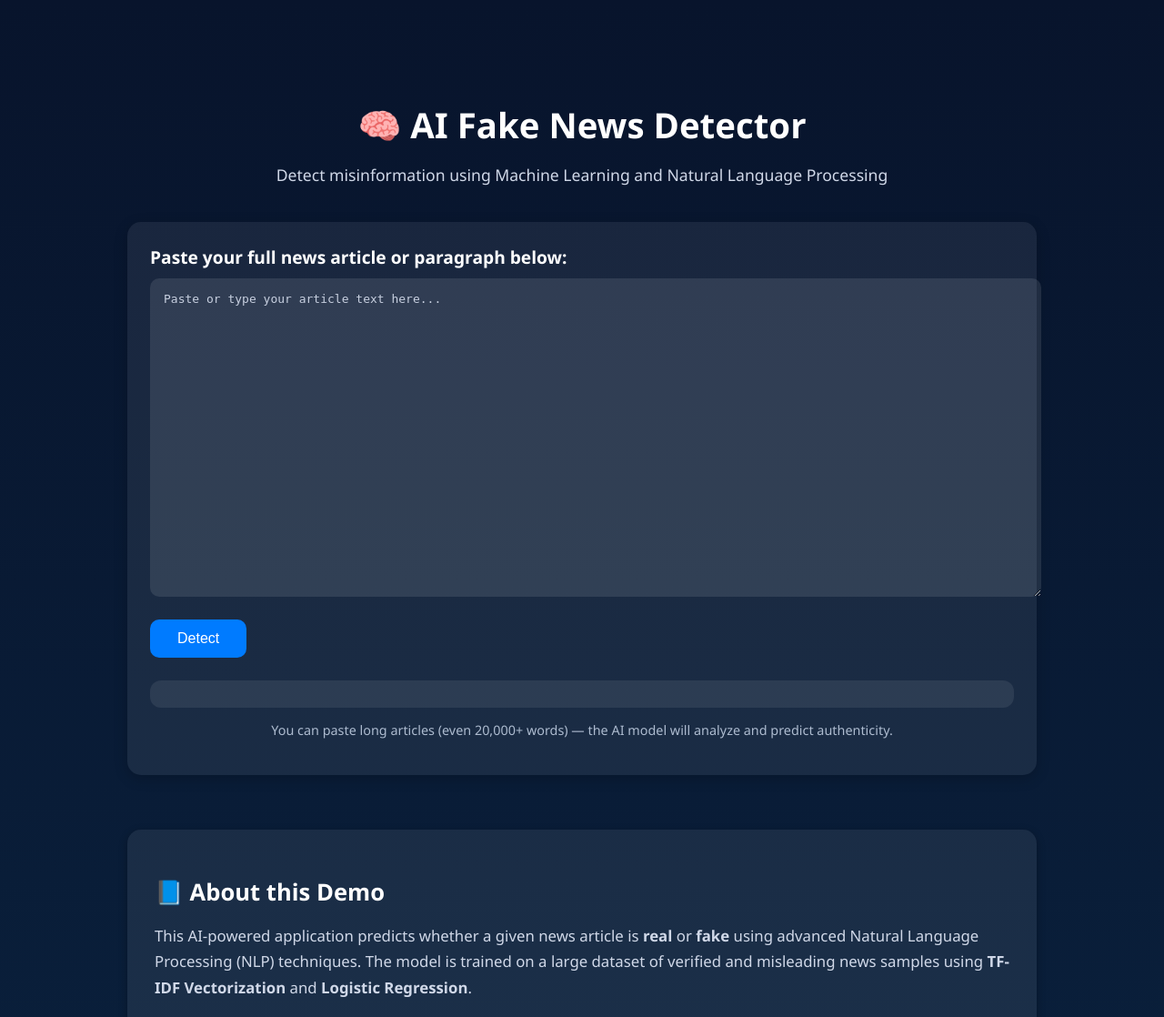
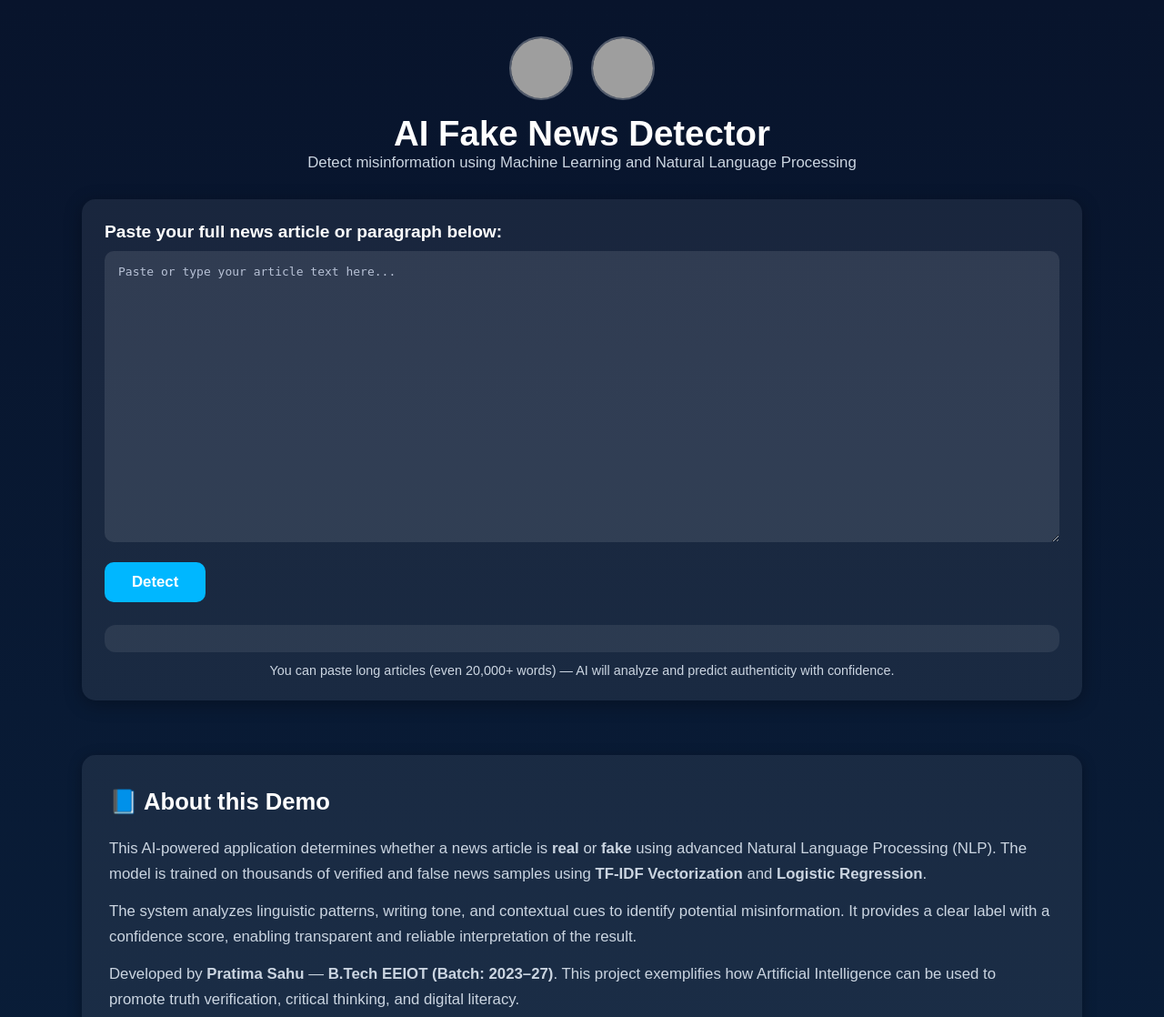
Before and after one commit to pqwert123/FAKENEWSdetector, a Flask app: page / in a window 1280 px wide. Shown: the top 1118 px of the page at 91% size. Run offline with Flask 3, Linux system fonts and the light colour scheme; grey boxes are pictures that could not be loaded.

Commit message:
Update index.html

```diff
--- a/templates/index.html
+++ b/templates/index.html
@@ -7,132 +7,200 @@
 
   <style>
     :root {
-      --accent: #007bff;
-      --card: rgba(255, 255, 255, 0.07);
-      --text-light: #d0d8e8;
-      --bg-dark: linear-gradient(180deg, #08142c, #0a2340);
+      --bg1: #08142c;
+      --bg2: #0a2340;
+      --accent: #00b7ff;
+      --light: #cbd5e1;
+      --card: rgba(255,255,255,0.07);
+    }
+
+    * {
+      margin: 0;
+      padding: 0;
+      box-sizing: border-box;
     }
 
     body {
-      margin: 0;
-      font-family: "Segoe UI", Arial, sans-serif;
-      background: var(--bg-dark);
+      font-family: 'Poppins', sans-serif;
+      background: linear-gradient(180deg, var(--bg1), var(--bg2));
+      color: #fff;
+      min-height: 100vh;
+      display: flex;
+      justify-content: center;
+      align-items: flex-start;
+      padding: 40px 20px;
+    }
+
+    .container {
+      max-width: 1100px;
+      width: 100%;
+      animation: fadeIn 1.2s ease-in-out;
+    }
+
+    @keyframes fadeIn {
+      from {opacity: 0; transform: translateY(30px);}
+      to {opacity: 1; transform: translateY(0);}
+    }
+
+    /* === Header === */
+    header {
+      text-align: center;
+      margin-bottom: 30px;
+    }
+
+    header .logo-row {
+      display: flex;
+      justify-content: center;
+      align-items: center;
+      gap: 20px;
+      margin-bottom: 15px;
+    }
+
+    header .logo-row img {
+      width: 70px;
+      height: 70px;
+      border-radius: 50%;
+      border: 2px solid rgba(255,255,255,0.3);
+      object-fit: cover;
+      transition: transform 0.4s;
+    }
+
+    header .logo-row img:hover {
+      transform: scale(1.1);
+    }
+
+    header h1 {
+      font-size: 2.4em;
+      font-weight: 700;
       color: #fff;
     }
 
-    .container {
-      max-width: 1000px;
-      margin: 60px auto;
-      padding: 25px;
-      text-align: center;
+    header p {
+      font-size: 1.05em;
+      color: var(--light);
     }
 
-    h1 {
-      font-size: 2.4em;
-      color: #fff;
-      font-weight: 700;
-      margin-bottom: 10px;
+    /* === Input Section === */
+    .input-section {
+      background: var(--card);
+      border-radius: 15px;
+      padding: 25px;
+      box-shadow: 0 4px 20px rgba(0,0,0,0.3);
+      margin-top: 25px;
+      transition: all 0.4s;
     }
 
-    p.subtitle {
-      color: var(--text-light);
-      font-size: 1.1em;
-      margin-bottom: 40px;
-    }
-
-    .input-section {
-      background: var(--card);
-      padding: 25px;
-      border-radius: 15px;
-      box-shadow: 0 4px 15px rgba(0, 0, 0, 0.2);
-      text-align: left;
+    .input-section:hover {
+      box-shadow: 0 6px 25px rgba(0,0,0,0.4);
     }
 
     label {
-      font-size: 1.2em;
+      display: block;
       font-weight: 600;
       margin-bottom: 10px;
-      display: block;
+      font-size: 1.2em;
     }
 
     textarea {
       width: 100%;
-      height: 320px; /* Increased size for large text */
+      height: 320px;
+      padding: 15px;
+      border-radius: 10px;
       border: none;
       outline: none;
-      border-radius: 10px;
-      padding: 15px;
       font-size: 1em;
-      background: rgba(255, 255, 255, 0.1);
+      background: rgba(255,255,255,0.1);
       color: #fff;
       resize: vertical;
     }
 
     textarea::placeholder {
-      color: #c8d0e0;
+      color: #b8c2d6;
     }
 
     button {
-      margin-top: 20px;
+      margin-top: 18px;
+      padding: 12px 30px;
       background: var(--accent);
       border: none;
-      padding: 12px 30px;
+      color: #fff;
       border-radius: 10px;
-      font-size: 1em;
-      color: #fff;
+      font-size: 1.05em;
       cursor: pointer;
-      transition: background 0.3s;
+      font-weight: 600;
+      transition: all 0.3s;
     }
 
     button:hover {
-      background: #005fd1;
+      background: #008fd1;
+      transform: scale(1.05);
     }
 
     .result-section {
       margin-top: 25px;
+      background: rgba(255,255,255,0.08);
       padding: 15px;
       border-radius: 12px;
-      background: rgba(255, 255, 255, 0.08);
+      text-align: center;
       font-size: 1.2em;
       font-weight: 500;
     }
 
     .tip {
+      text-align: center;
+      color: var(--light);
+      margin-top: 12px;
       font-size: 0.9em;
-      color: #aebcd0;
-      margin-top: 15px;
-      text-align: center;
     }
 
-    /* About Section */
+    /* === About Section === */
     .about {
-      margin-top: 60px;
       background: var(--card);
       border-radius: 15px;
+      margin-top: 60px;
       padding: 30px;
-      text-align: left;
-      box-shadow: 0 3px 10px rgba(0, 0, 0, 0.3);
+      line-height: 1.7;
+      box-shadow: 0 3px 15px rgba(0,0,0,0.3);
     }
 
     .about h2 {
       font-size: 1.6em;
       margin-bottom: 15px;
-      color: #fff;
     }
 
     .about p {
-      color: var(--text-light);
-      line-height: 1.7;
+      color: var(--light);
       font-size: 1.05em;
-      margin-bottom: 10px;
+      margin-bottom: 12px;
+    }
+
+    .main-about-img {
+      display: block;
+      margin: 25px auto 10px auto;
+      width: 85%;
+      max-width: 650px;
+      border-radius: 15px;
+      border: 2px solid rgba(255,255,255,0.2);
+      box-shadow: 0 4px 20px rgba(0,0,0,0.4);
+      transition: transform 0.4s;
+    }
+
+    .main-about-img:hover {
+      transform: scale(1.02);
+    }
+
+    .img-caption {
+      text-align: center;
+      color: #9db0d6;
+      font-size: 0.9em;
+      margin-bottom: 25px;
     }
 
     .img-row {
       display: flex;
+      flex-wrap: wrap;
       justify-content: center;
       gap: 20px;
-      flex-wrap: wrap;
-      margin-top: 15px;
     }
 
     .img-row img {
@@ -149,53 +217,61 @@
     }
 
     footer {
-      margin-top: 50px;
+      text-align: center;
+      margin-top: 40px;
       font-size: 1em;
-      color: #d0d8e8;
-      line-height: 1.6;
+      color: var(--light);
     }
 
     footer strong {
       color: #fff;
-      font-size: 1.05em;
+    }
+
+    @media (max-width: 600px) {
+      textarea {
+        height: 250px;
+      }
+      header h1 {
+        font-size: 1.9em;
+      }
     }
   </style>
 </head>
+
 <body>
   <div class="container">
-    <h1>🧠 AI Fake News Detector</h1>
-    <p class="subtitle">Detect misinformation using Machine Learning and Natural Language Processing</p>
+    <header>
+      <div class="logo-row">
+        <img src="https://cdn-icons-png.flaticon.com/512/3135/3135715.png" alt="Student Logo">
+        <img src="https://cdn-icons-png.flaticon.com/512/9774/9774094.png" alt="AI Fake News Icon">
+      </div>
+      <h1>AI Fake News Detector</h1>
+      <p>Detect misinformation using Machine Learning and Natural Language Processing</p>
+    </header>
 
     <div class="input-section">
       <label for="news">Paste your full news article or paragraph below:</label>
       <textarea id="news" placeholder="Paste or type your article text here..."></textarea>
       <button id="detectBtn">Detect</button>
       <div id="result" class="result-section"></div>
-      <p class="tip">You can paste long articles (even 20,000+ words) — the AI model will analyze and predict authenticity.</p>
+      <p class="tip">You can paste long articles (even 20,000+ words) — AI will analyze and predict authenticity with confidence.</p>
     </div>
 
-    <div class="about">
+    <section class="about">
       <h2>📘 About this Demo</h2>
-      <p>
-        This AI-powered application predicts whether a given news article is <strong>real</strong> or <strong>fake</strong>
-        using advanced Natural Language Processing (NLP) techniques. The model is trained on a large dataset of verified
-        and misleading news samples using <strong>TF-IDF Vectorization</strong> and <strong>Logistic Regression</strong>.
-      </p>
-      <p>
-        The system analyzes linguistic patterns, writing tone, and contextual cues to identify potential misinformation.
-        It provides a clear label with a confidence percentage, ensuring users understand the reliability of each prediction.
-      </p>
-      <p>
-        Developed by <strong>Pratima Sahu</strong> as part of her academic journey in <strong>B.Tech EEIOT (Batch: 2023–27)</strong>,
-        this project demonstrates how Artificial Intelligence can be applied to promote truth verification and digital awareness.
-      </p>
+      <p>This AI-powered application determines whether a news article is <strong>real</strong> or <strong>fake</strong> using advanced Natural Language Processing (NLP). The model is trained on thousands of verified and false news samples using <strong>TF-IDF Vectorization</strong> and <strong>Logistic Regression</strong>.</p>
+      <p>The system analyzes linguistic patterns, writing tone, and contextual cues to identify potential misinformation. It provides a clear label with a confidence score, enabling transparent and reliable interpretation of the result.</p>
+      <p>Developed by <strong>Pratima Sahu</strong> — <strong>B.Tech EEIOT (Batch: 2023–27)</strong>. This project exemplifies how Artificial Intelligence can be used to promote truth verification, critical thinking, and digital literacy.</p>
+
+      <img class="main-about-img" src="https://cdn.pixabay.com/photo/2021/04/06/06/26/ai-6154653_960_720.jpg" alt="AI verifying news">
+      <p class="img-caption">AI-driven model analyzing linguistic and contextual cues to detect misinformation</p>
 
       <div class="img-row">
-        <img src="https://cdn.pixabay.com/photo/2019/04/29/13/26/fake-news-4165717_960_720.jpg" alt="Fake news concept">
+        <img src="https://cdn.pixabay.com/photo/2019/04/29/13/26/fake-news-4165717_960_720.jpg" alt="Fake news example">
         <img src="https://cdn.pixabay.com/photo/2018/01/11/19/27/fake-3071842_960_720.jpg" alt="AI analyzing text">
         <img src="https://cdn.pixabay.com/photo/2022/10/09/10/34/ai-7509091_960_720.jpg" alt="Artificial Intelligence">
       </div>
-    </div>
+    </section>
 
     <footer>
       <strong>Pratima Sahu</strong><br>
@@ -219,11 +295,7 @@
         const formData = new FormData();
         formData.append("news", newsText);
 
-        const response = await fetch("/predict", {
-          method: "POST",
-          body: formData
-        });
-
+        const response = await fetch("/predict", { method: "POST", body: formData });
         const data = await response.json();
 
         if (data.error) {
```
